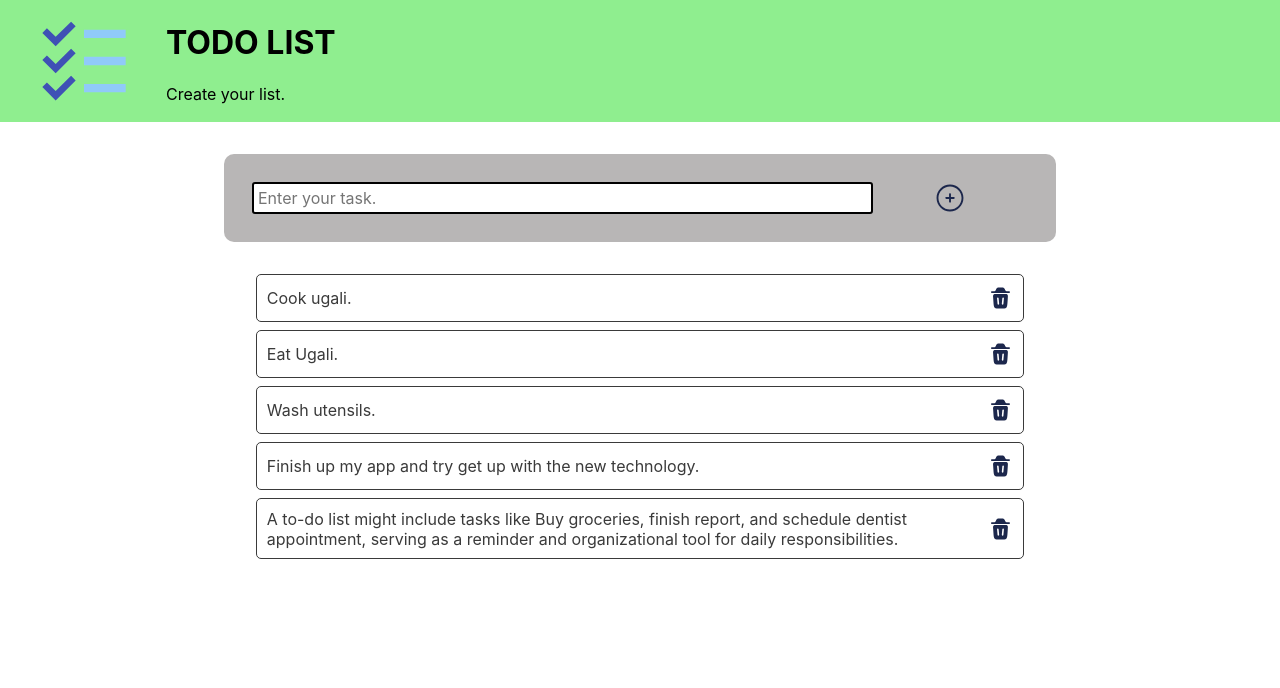
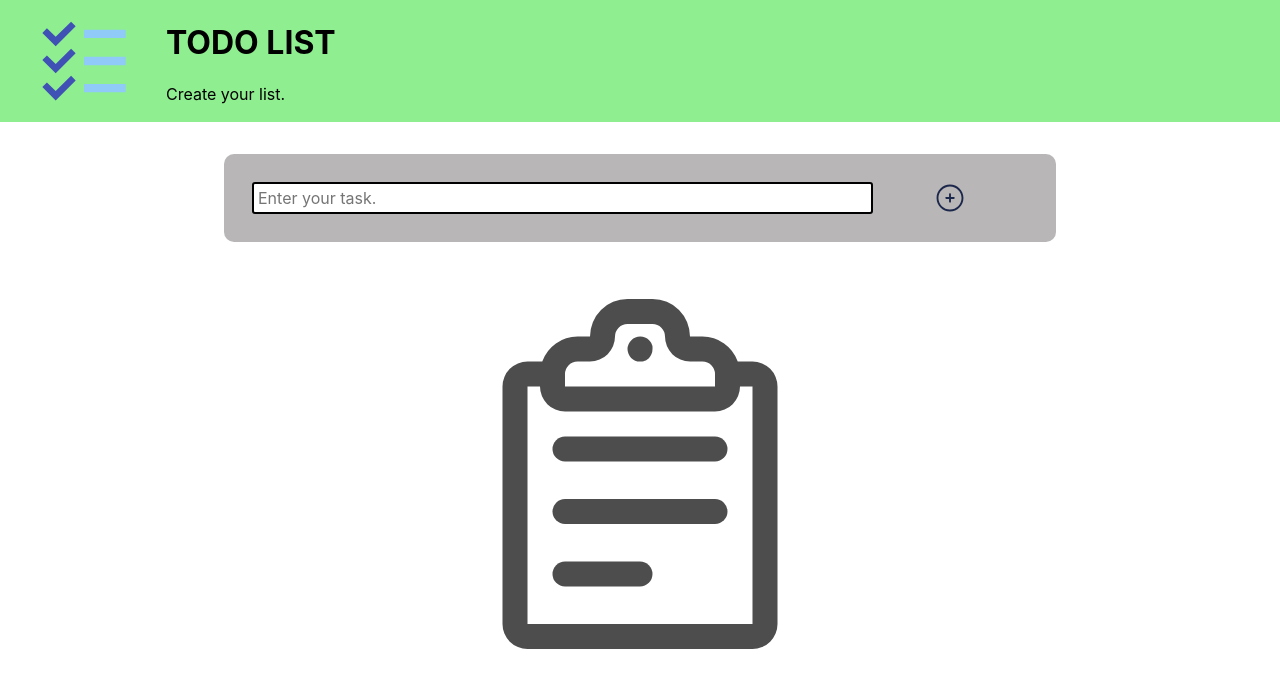
Before and after one commit to Kariqs/react-todo, a React (Create React App) app: page / in a window 1280 px wide. Shown: the top 688 px of the page. Built offline with nearby package versions, Linux system fonts and the light colour scheme.

Commit message:
Added display conditions

```diff
--- a/src/App.css
+++ b/src/App.css
@@ -4,3 +4,21 @@
 body {
   background-color: white;
 }
+
+.svg-div{
+  width: 80%;
+  margin: 0 auto;
+  text-align: center;
+}
+
+.clip-svg {
+  width: 400px;
+  height: 400px;
+}
+
+@media(max-width:48rem){
+  .clip-svg{
+    width: 200px;
+    height: 200px;
+  }
+}
--- a/src/App.js
+++ b/src/App.js
@@ -1,15 +1,16 @@
 import "./App.css";
+import { ReactComponent as ClipboardSVG } from "./Components/Images/clipboard.svg";
 import Todo from "./Components/Todo";
 import TodoForm from "./Components/TodoForm";
 import Tasks from "./Components/Tasks";
 import { useState } from "react";
 
 let INITIAL_TASKS = [
-  "Cook ugali.",
-  "Eat Ugali.",
-  "Wash utensils.",
-  "Finish up my app and try get up with the new technology. ",
-  "A to-do list might include tasks like Buy groceries, finish report, and schedule dentist appointment, serving as a reminder and organizational tool for daily responsibilities.",
+  // "Cook ugali.",
+  // "Eat Ugali.",
+  // "Wash utensils.",
+  // "Finish up my app and try get up with the new technology. ",
+  // "A to-do list might include tasks like Buy groceries, finish report, and schedule dentist appointment, serving as a reminder and organizational tool for daily responsibilities.",
 ];
 function App() {
   let [tasks, setTasks] = useState(INITIAL_TASKS);
@@ -20,13 +21,22 @@ function App() {
     });
   };
 
+  let taskContainer = (
+    <div className="svg-div">
+      <ClipboardSVG className="clip-svg" />
+    </div>
+  );
+  if (tasks.length > 0) {
+    taskContainer = tasks.map((task) => (
+      <Tasks key={Math.random()} task={task} />
+    ));
+  }
+
   return (
     <div className="App">
       <Todo />
       <TodoForm onAddTask={addTask} />
-      {tasks.map((task) => (
-        <Tasks key={Math.random()} task={task} />
-      ))}
+      {taskContainer}
     </div>
   );
 }
```
Also changed, not shown: src/Components/Images/clipboard.svg (added).
